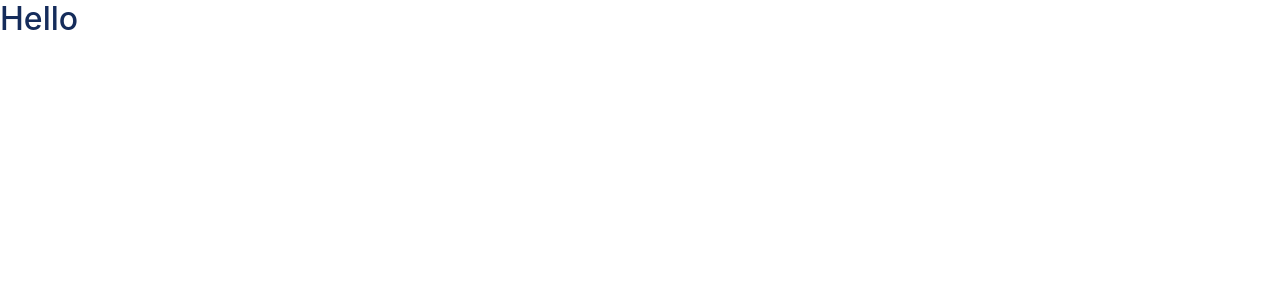
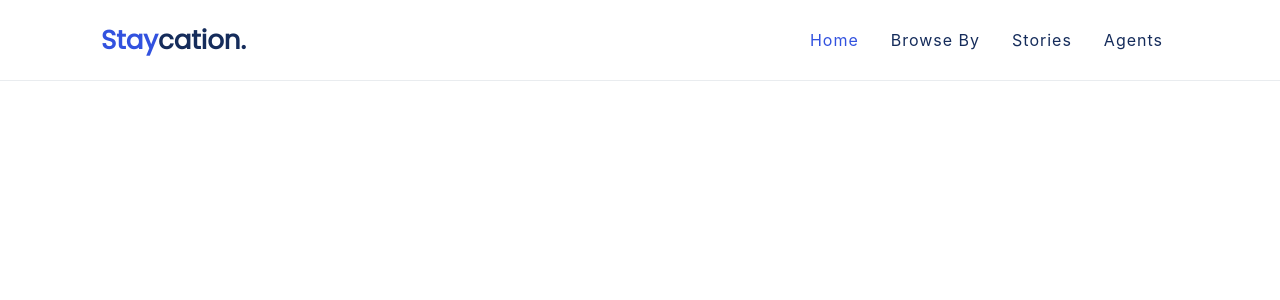
Before and after one commit to IanCode09/staycation_client, a React (Create React App) app: page / in a window 1280 px wide. Shown: the top 300 px of the page. Built offline with nearby package versions, Linux system fonts and the light colour scheme.

Commit message:
Header Component

```diff
--- a/src/App.js
+++ b/src/App.js
@@ -1,11 +1,15 @@
-import React from 'react'
+import React from "react";
+import { BrowserRouter as Router, Route } from "react-router-dom";
 
-import './assets/scss/style.scss'
+import "./assets/scss/style.scss";
+import LandingPage from "pages/LandingPage";
 
 function App() {
   return (
     <div className="App">
-      <h2>Hello</h2>
+      <Router>
+        <Route path="/" component={LandingPage} />
+      </Router>
     </div>
   );
 }
--- a/src/assets/scss/style.scss
+++ b/src/assets/scss/style.scss
@@ -1,4 +1,4 @@
-@import url('https://fonts.googleapis.com/css2?family=Poppins&display=swap');
+@import url("https://fonts.googleapis.com/css2?family=Poppins&display=swap");
 
 @import "functions";
 @import "variables";
@@ -39,8 +39,43 @@
 @import "print";
 
 .brand-text-icon {
-    font-size: 26px;
-    font-weight: 500;
-    font-family: 'Poppins', sans-serif;
+  font-size: 26px;
+  font-weight: bold;
+  font-family: "Poppins", sans-serif;
+  color: $primary;
+  &:hover {
     color: $primary;
+    text-decoration: none;
+  }
 }
+
+header {
+  border-bottom: 1px solid $gray-200;
+  width: 100%;
+  position: relative;
+
+  .navbar {
+    height: 80px;
+
+    ul.navbar-nav {
+      li.nav-item {
+        &.active {
+          a.nav-link {
+            color: $primary;
+          }
+        }
+        a {
+          &.nav-link {
+            letter-spacing: 1px;
+            color: $gray-900;
+            padding-left: 1rem;
+            padding-right: 1rem;
+            &:hover {
+              text-decoration: underline;
+            }
+          }
+        }
+      }
+    }
+  }
+}
--- /dev/null
+++ b/src/pages/LandingPage.js
@@ -0,0 +1,12 @@
+import React, { Component } from "react";
+import Header from "parts/Header";
+
+export default class LandingPage extends Component {
+  render() {
+    return (
+      <>
+        <Header {...this.props} />
+      </>
+    );
+  }
+}
--- /dev/null
+++ b/src/parts/Header.js
@@ -0,0 +1,46 @@
+import React from "react";
+import BrandIcon from "parts/IconText";
+import Button from "elements/Button";
+
+const Header = (props) => {
+  const getNavLinkClass = (path) => {
+    return props.location.pathname === path ? " active" : "";
+  };
+
+  return (
+    <header>
+      <div className="container">
+        <nav className="navbar navbar-expand-lg navbar-light">
+          <BrandIcon />
+
+          <div className="collapse navbar-collapse">
+            <ul className="navbar-nav ml-auto">
+              <li className={`nav-item${getNavLinkClass("/")}`}>
+                <Button className="nav-link" type="link" href="/">
+                  Home
+                </Button>
+              </li>
+              <li className={`nav-item${getNavLinkClass("/browse-by")}`}>
+                <Button className="nav-link" type="link" href="/browse-by">
+                  Browse By
+                </Button>
+              </li>
+              <li className={`nav-item${getNavLinkClass("/stories")}`}>
+                <Button className="nav-link" type="link" href="/stories">
+                  Stories
+                </Button>
+              </li>
+              <li className={`nav-item${getNavLinkClass("/agents")}`}>
+                <Button className="nav-link" type="link" href="/agents">
+                  Agents
+                </Button>
+              </li>
+            </ul>
+          </div>
+        </nav>
+      </div>
+    </header>
+  );
+};
+
+export default Header;
```
Also changed, not shown: src/parts/IconText.js (+9 -10 lines).
